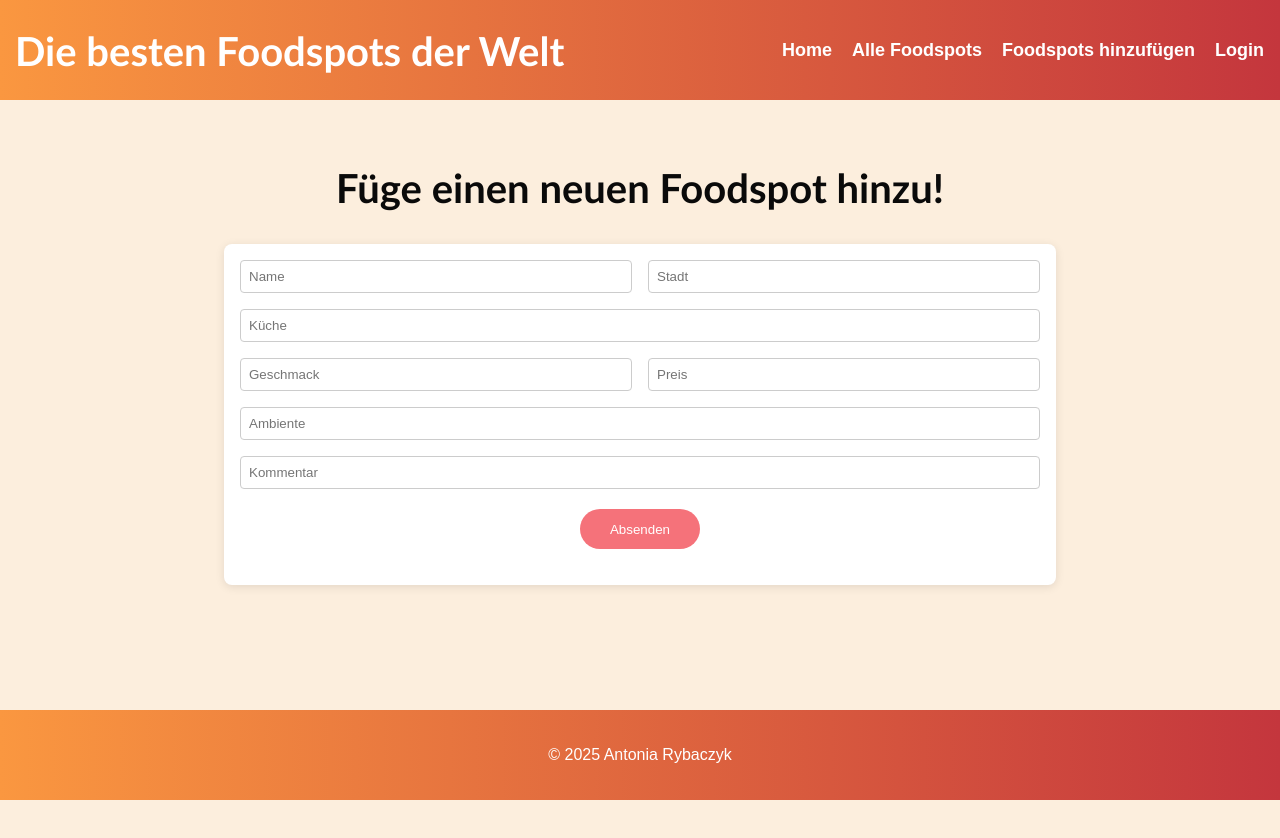
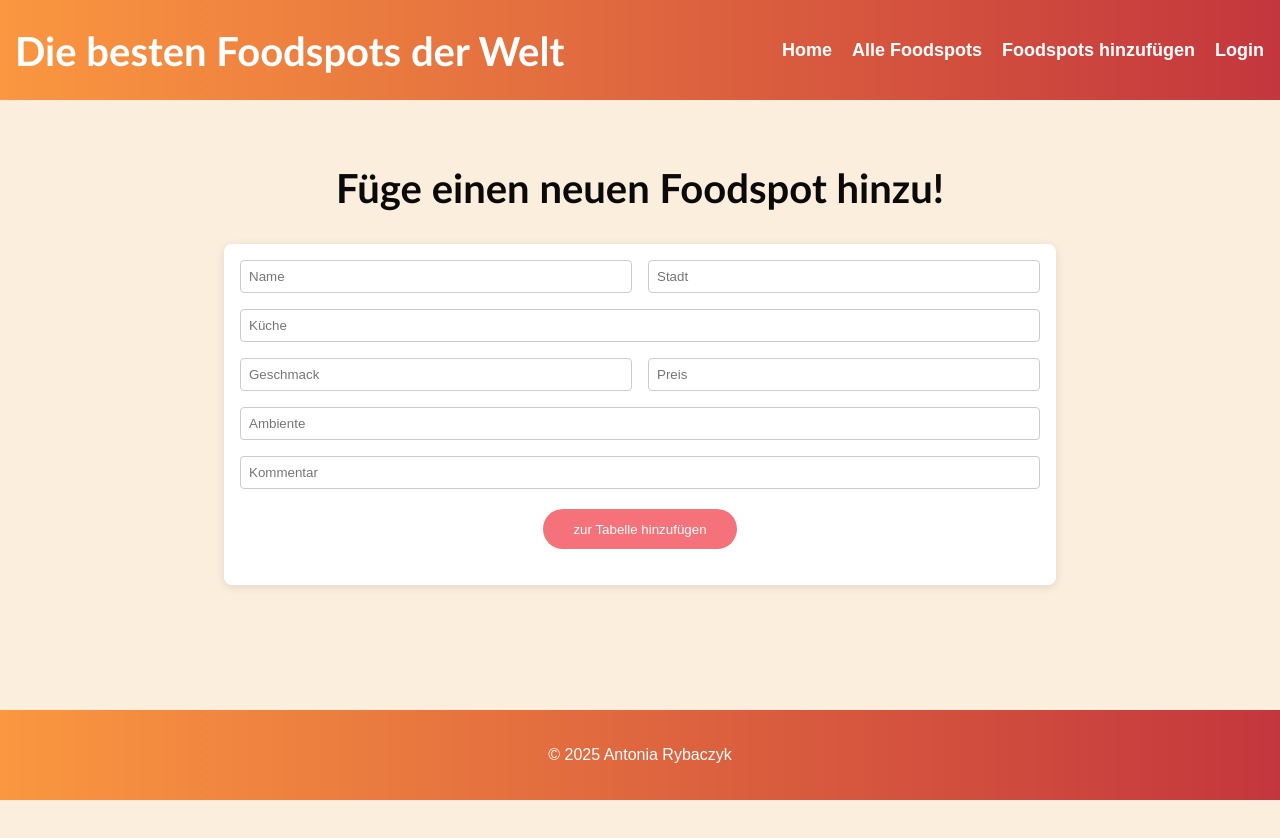
Before and after one commit to krakersiq/foodspots_frontend, an Angular app in the folder Foodspots/: page /formular in a window 1280 px wide. Shown: the top 838 px of the page. Built offline with nearby package versions, Linux system fonts and the light colour scheme.

Commit message:
edit form

```diff
--- a/Foodspots/src/app/formular/formular.html
+++ b/Foodspots/src/app/formular/formular.html
@@ -18,6 +18,6 @@
       <input type="text" id="kommentar" name="kommentar" [(ngModel)]="foodspot.kommentar" placeholder="Kommentar" required>
     </div>
 
-    <button type="submit">Absenden</button>
+    <button type="submit">zur Tabelle hinzufügen</button>
   </form>
 </div>
```
